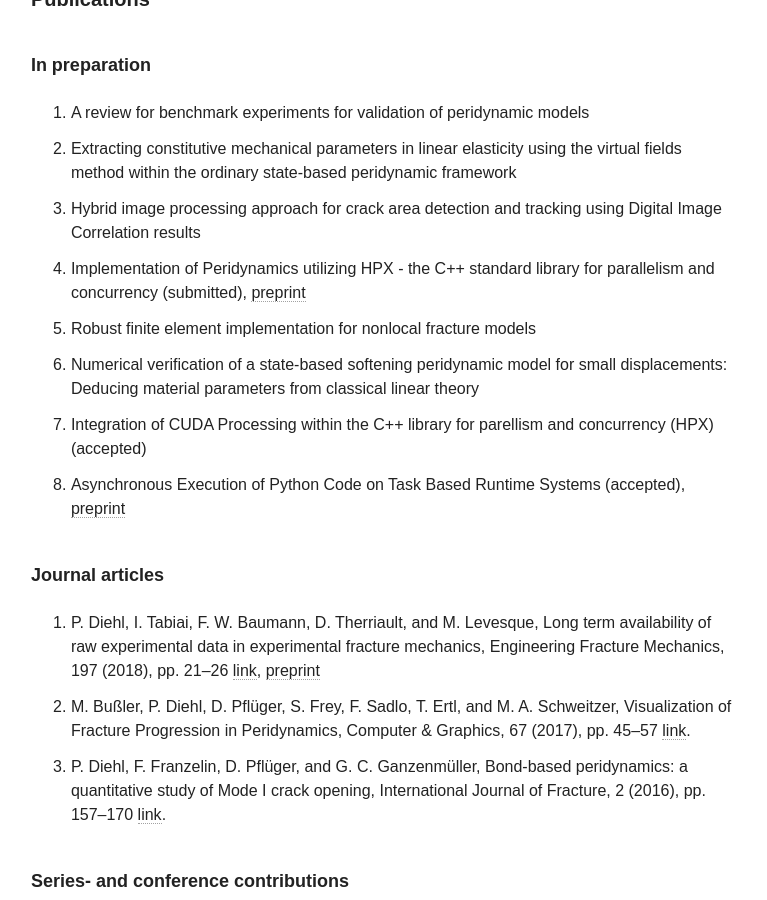
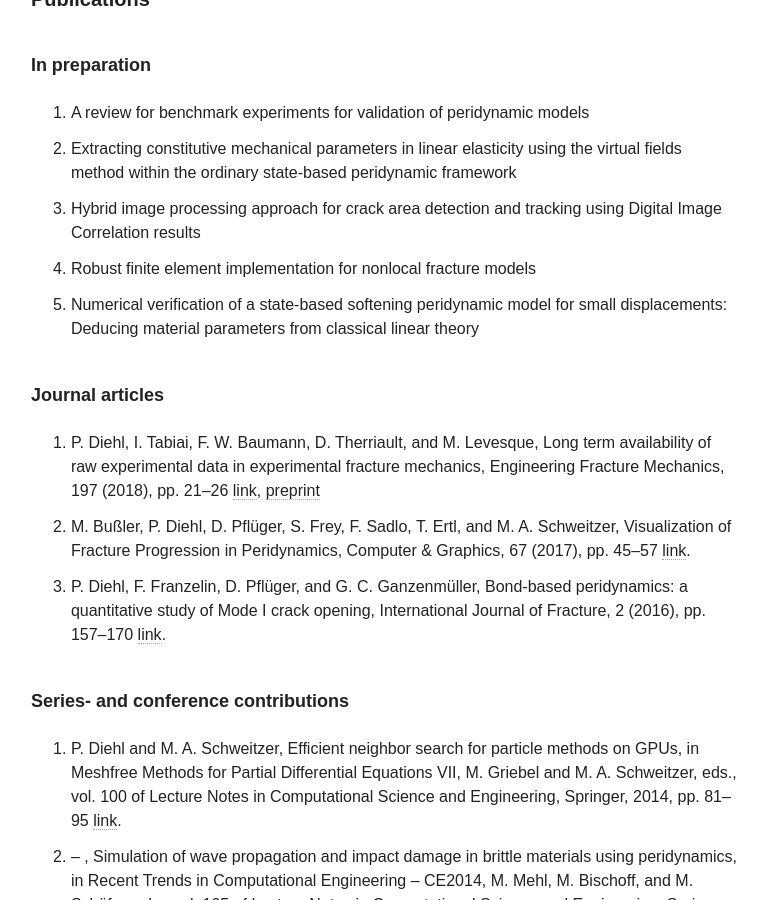
Before and after one commit to diehlpk/diehlpk.github.io, a Jekyll site: the page built from cv/index.md, in a window 1280 px wide and 900 px high, scrolled down 1542 px. Shown: the whole window, without its empty margins (255-1022 px from the left). Built offline with Jekyll 4.4.1, drawn with Linux system fonts in a browser that asks for light colours; nearby versions of some CDN libraries; some web fonts are replaced.

Commit message:
Update CV

```diff
--- a/cv/index.md
+++ b/cv/index.md
@@ -39,11 +39,8 @@ hide: true
 1. A review for benchmark experiments for validation of peridynamic models
 1. Extracting constitutive mechanical parameters in linear elasticity using the virtual fields method within the ordinary state-based peridynamic framework
 1. Hybrid image processing approach for crack area detection and tracking using Digital Image Correlation results
-1. Implementation of Peridynamics utilizing HPX - the C++ standard library for parallelism and concurrency (submitted), [preprint](https://arxiv.org/abs/1806.06917)
 1. Robust finite element implementation for nonlocal fracture models
 1. Numerical verification of a state-based softening peridynamic model for small displacements: Deducing material parameters from classical linear theory
-1. Integration of CUDA Processing within the C++ library for parellism and concurrency (HPX) (accepted)
-1. Asynchronous Execution of Python Code on Task Based Runtime Systems (accepted), [preprint](https://arxiv.org/abs/1810.07591)
 
 ###### Journal articles
 1. P. Diehl, I. Tabiai, F. W. Baumann, D. Therriault, and M. Levesque, Long
```
